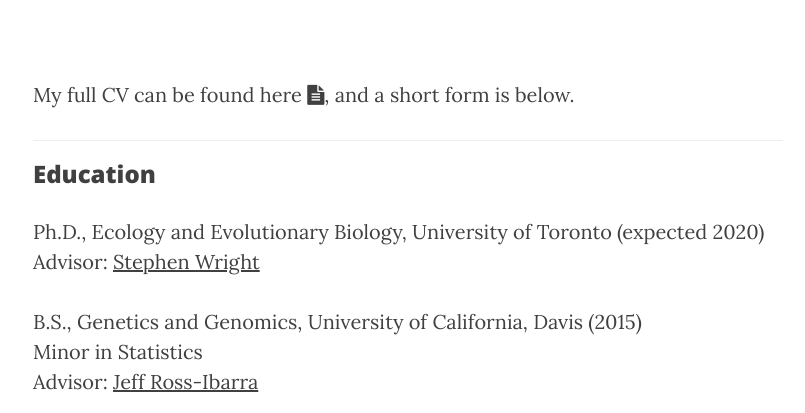
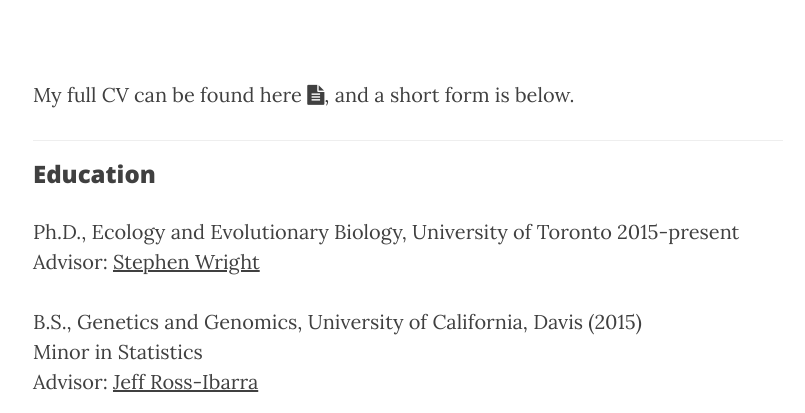
Before and after one commit to tvkent/tvkent.github.io, a Jekyll site: the page built from 2_CV.md, in a window 1280 px wide. Shown: the part 422-835 px from the top of the page, without its empty margins (232-1037 px from the left). Built offline with Jekyll 4.4.1, drawn with Linux system fonts in a browser that asks for light colours; nearby versions of some CDN libraries.

Commit message:
Update 2_CV.md

```diff
--- a/2_CV.md
+++ b/2_CV.md
@@ -10,7 +10,7 @@
 
 ### Education
 
-Ph.D., Ecology and Evolutionary Biology, University of Toronto (expected 2020)
+Ph.D., Ecology and Evolutionary Biology, University of Toronto 2015-present
 Advisor: [Stephen Wright](https://wright.eeb.utoronto.ca)
 
 B.S., Genetics and Genomics, University of California, Davis    (2015)
```
